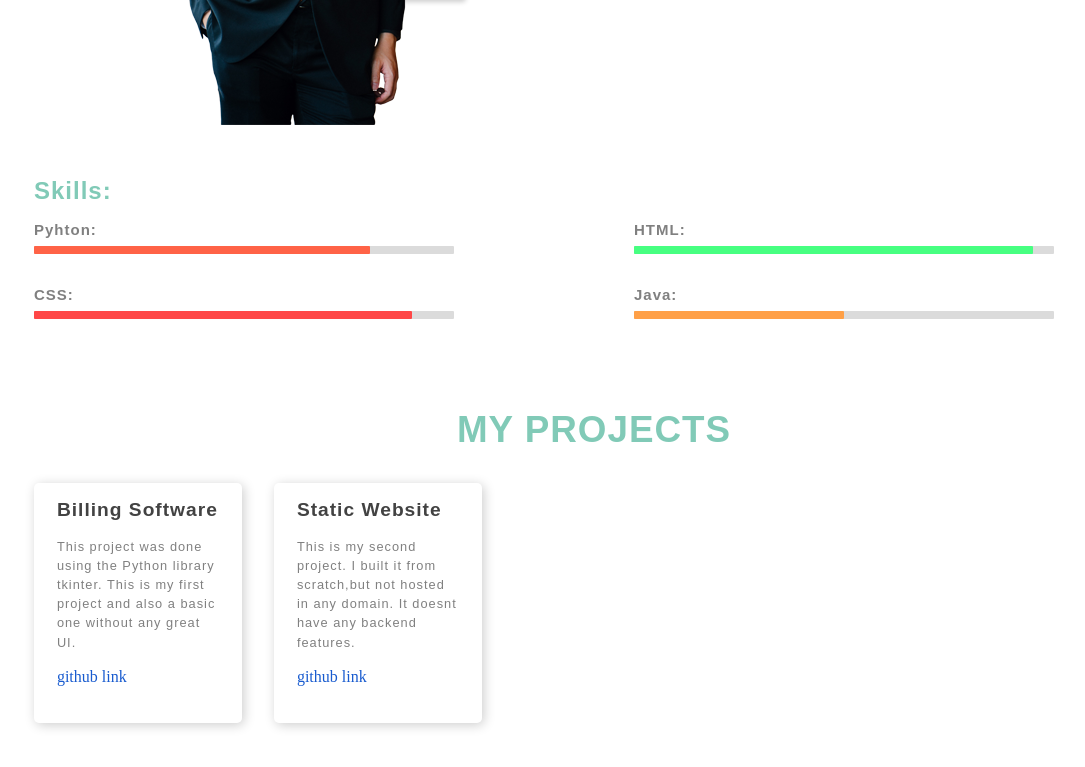
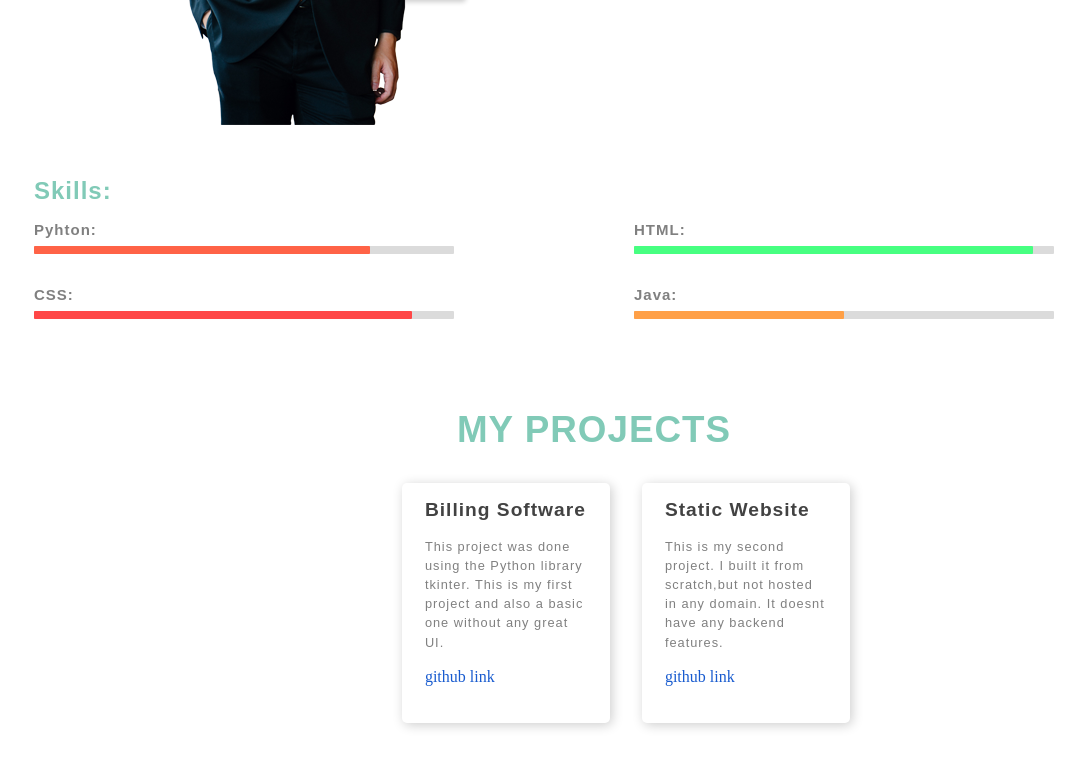
Before and after one commit to jazzirHussain/Portfolio-Website, a plain HTML site: page index.html in a window 1280 px wide. Shown: the part 1047-1814 px from the top of the page, without its empty margins (46-1131 px from the left). Drawn offline with Linux system fonts and the light colour scheme; files whose address does not match are found by name.

Commit message:
position of cards changed

```diff
--- a/style.css
+++ b/style.css
@@ -198,7 +198,7 @@ label{
 }
 .project{
 	margin-top: 2em;
-	padding-left: 3em;
+	padding-left: 26em;
 	width: 100%;
 	float: left;
 }
```
